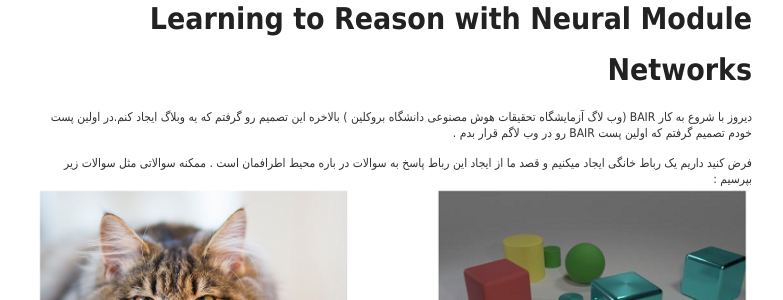
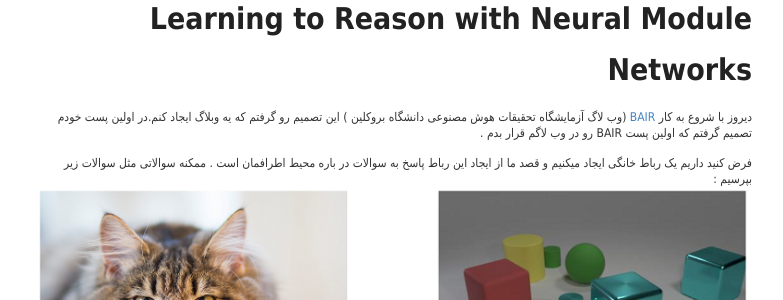
Before and after one commit to AlisterTA/alisterta.github.io, a Jekyll site: the page built from _posts/2017-06-22-Learning to Reason with Neural Module Networks.md, in a window 1280 px wide and 900 px high. Shown: the part 168-468 px from the top of the window, without its empty margins (248-1031 px from the left). Built offline with Jekyll 4.4.1, drawn with Linux system fonts in a browser that asks for light colours; comment, search, counter and statistics services are not loaded.

Commit message:
Update 2017-06-22-Learning to Reason with Neural Module Networks.md

```diff
--- a/_posts/2017-06-22-Learning to Reason with Neural Module Networks.md
+++ b/_posts/2017-06-22-Learning to Reason with Neural Module Networks.md
@@ -2,7 +2,7 @@
 layout: post
 title: Learning to Reason with Neural Module Networks
 ---
-دیروز با شروع به کار BAIR (وب لاگ آزمایشگاه تحقیقات هوش مصنوعی دانشگاه بروکلین ) بالاخره این تصمیم رو گرفتم که یه وبلاگ ایجاد کنم.در اولین پست خودم تصمیم گرفتم که اولین پست BAIR رو در وب لاگم قرار بدم .
+دیروز با شروع به کار [BAIR]( http://bair.berkeley.edu/) (وب لاگ آزمایشگاه تحقیقات هوش مصنوعی دانشگاه بروکلین ) این تصمیم رو گرفتم که یه وبلاگ ایجاد کنم.در اولین پست خودم تصمیم گرفتم که اولین پست BAIR رو در وب لاگم قرار بدم .
 
 فرض کنید داریم یک رباط خانگی ایجاد میکنیم و قصد ما از ایجاد این رباط پاسخ به سوالات در باره محیط اطرافمان است . ممکنه سوالاتی مثل سوالات زیر بپرسیم :
 ![_config.yml]({{ site.baseurl }}/images/1/1.png)
```
